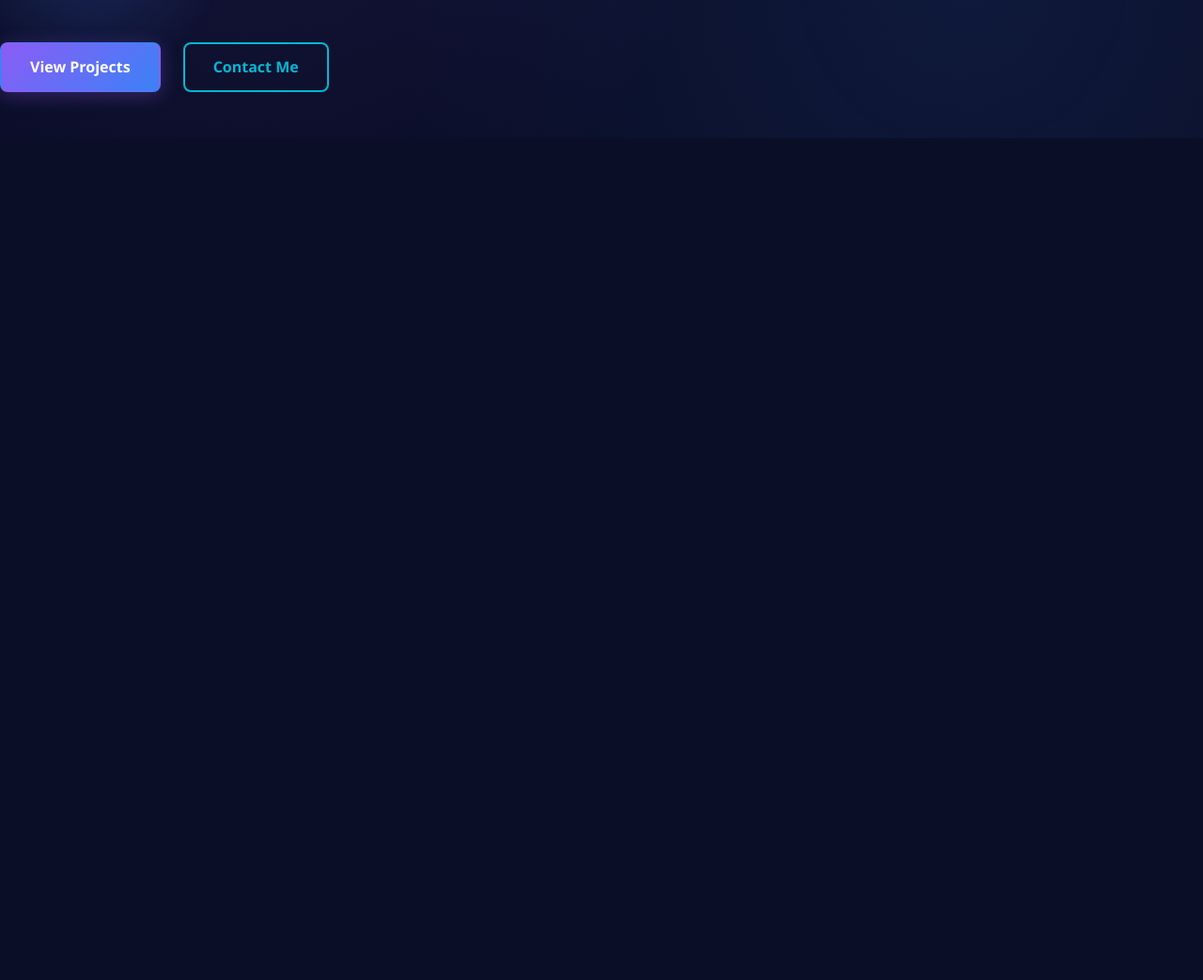
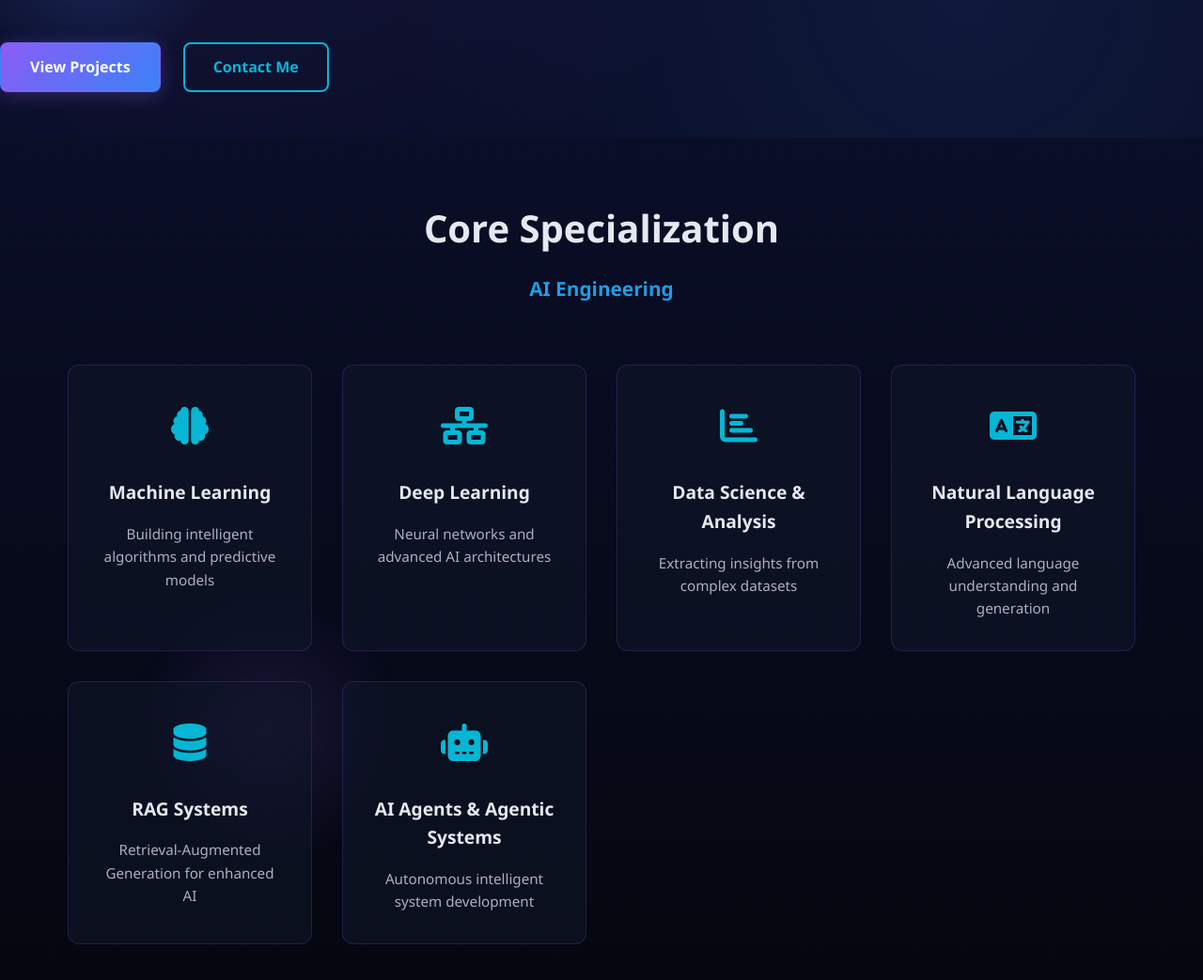
Before and after one commit to HoussamCS/AI_Portfolio, a website: page index.html in a window 1280 px wide. Shown: the part 653-1696 px from the top of the page at 94% size. Before the commit the page ends 900 px from the top, so only its background shows below. Drawn offline with Linux system fonts and the light colour scheme.

Commit message:
Add specialization section with 6 core domains

```diff
--- a/index.html
+++ b/index.html
@@ -55,8 +55,65 @@
         </div>
     </section>
 
-    <!-- Placeholder for other sections -->
-    <div style="height: 100px;"></div>
+    <!-- Specialization Section -->
+    <section id="specialization" class="specialization">
+        <div class="container">
+            <div class="section-header">
+                <h2 class="section-title">Core Specialization</h2>
+                <p class="section-subtitle">AI Engineering</p>
+            </div>
+
+            <div class="specialization-grid">
+                <div class="spec-card animate-on-scroll">
+                    <div class="spec-icon">
+                        <i class="fas fa-brain"></i>
+                    </div>
+                    <h3>Machine Learning</h3>
+                    <p>Building intelligent algorithms and predictive models</p>
+                </div>
+
+                <div class="spec-card animate-on-scroll">
+                    <div class="spec-icon">
+                        <i class="fas fa-network-wired"></i>
+                    </div>
+                    <h3>Deep Learning</h3>
+                    <p>Neural networks and advanced AI architectures</p>
+                </div>
+
+                <div class="spec-card animate-on-scroll">
+                    <div class="spec-icon">
+                        <i class="fas fa-chart-bar"></i>
+                    </div>
+                    <h3>Data Science & Analysis</h3>
+                    <p>Extracting insights from complex datasets</p>
+                </div>
+
+                <div class="spec-card animate-on-scroll">
+                    <div class="spec-icon">
+                        <i class="fas fa-language"></i>
+                    </div>
+                    <h3>Natural Language Processing</h3>
+                    <p>Advanced language understanding and generation</p>
+                </div>
+
+                <div class="spec-card animate-on-scroll">
+                    <div class="spec-icon">
+                        <i class="fas fa-database"></i>
+                    </div>
+                    <h3>RAG Systems</h3>
+                    <p>Retrieval-Augmented Generation for enhanced AI</p>
+                </div>
+
+                <div class="spec-card animate-on-scroll">
+                    <div class="spec-icon">
+                        <i class="fas fa-robot"></i>
+                    </div>
+                    <h3>AI Agents & Agentic Systems</h3>
+                    <p>Autonomous intelligent system development</p>
+                </div>
+            </div>
+        </div>
+    </section>
 
     <script src="js/main.js"></script>
 </body>
--- a/styles/main.css
+++ b/styles/main.css
@@ -361,6 +361,139 @@ body::before {
 }
 
 /* ============================================
+   SPECIALIZATION SECTION
+   ============================================ */
+
+.specialization {
+    padding: var(--spacing-2xl) 0;
+    background: linear-gradient(180deg, var(--bg-dark) 0%, var(--bg-darker) 100%);
+    position: relative;
+    overflow: hidden;
+}
+
+.specialization::before {
+    content: '';
+    position: absolute;
+    top: 50%;
+    left: 10%;
+    width: 300px;
+    height: 300px;
+    background: radial-gradient(circle, rgba(139, 92, 246, 0.15) 0%, transparent 70%);
+    border-radius: 50%;
+    animation: float 7s ease-in-out infinite;
+}
+
+.section-header {
+    text-align: center;
+    margin-bottom: var(--spacing-2xl);
+    position: relative;
+    z-index: 1;
+}
+
+.section-title {
+    font-size: 2.5rem;
+    font-weight: 800;
+    margin-bottom: var(--spacing-sm);
+    color: var(--text-primary);
+}
+
+.section-subtitle {
+    font-size: 1.3rem;
+    background: var(--gradient-cyan);
+    -webkit-background-clip: text;
+    -webkit-text-fill-color: transparent;
+    background-clip: text;
+    font-weight: 600;
+}
+
+.specialization-grid {
+    display: grid;
+    grid-template-columns: repeat(auto-fit, minmax(250px, 1fr));
+    gap: var(--spacing-lg);
+    position: relative;
+    z-index: 1;
+}
+
+.spec-card {
+    background: rgba(15, 22, 41, 0.6);
+    border: 1px solid rgba(139, 92, 246, 0.2);
+    border-radius: 12px;
+    padding: var(--spacing-lg);
+    text-align: center;
+    transition: var(--transition-slow);
+    position: relative;
+    overflow: hidden;
+    cursor: pointer;
+}
+
+.spec-card::before {
+    content: '';
+    position: absolute;
+    inset: 0;
+    background: linear-gradient(135deg, rgba(139, 92, 246, 0.1) 0%, transparent 100%);
+    opacity: 0;
+    transition: var(--transition);
+}
+
+.spec-card:hover {
+    border-color: var(--accent-purple);
+    background: rgba(15, 22, 41, 0.9);
+    transform: translateY(-10px);
+    box-shadow: 0 20px 50px rgba(139, 92, 246, 0.2);
+}
+
+.spec-card:hover::before {
+    opacity: 1;
+}
+
+.spec-icon {
+    font-size: 2.5rem;
+    color: var(--accent-cyan);
+    margin-bottom: var(--spacing-md);
+    transition: var(--transition);
+}
+
+.spec-card:hover .spec-icon {
+    color: var(--accent-purple);
+    transform: scale(1.2) rotate(10deg);
+}
+
+.spec-card h3 {
+    font-size: 1.2rem;
+    margin-bottom: var(--spacing-sm);
+    color: var(--text-primary);
+    transition: var(--transition);
+}
+
+.spec-card p {
+    color: var(--text-secondary);
+    font-size: 0.95rem;
+    line-height: 1.6;
+}
+
+.spec-card.animate-in {
+    animation: fadeInUp 0.6s ease-out forwards;
+}
+
+.spec-card:nth-child(1) { animation-delay: 0.1s; }
+.spec-card:nth-child(2) { animation-delay: 0.2s; }
+.spec-card:nth-child(3) { animation-delay: 0.3s; }
+.spec-card:nth-child(4) { animation-delay: 0.4s; }
+.spec-card:nth-child(5) { animation-delay: 0.5s; }
+.spec-card:nth-child(6) { animation-delay: 0.6s; }
+
+@keyframes fadeInUp {
+    from {
+        opacity: 0;
+        transform: translateY(30px);
+    }
+    to {
+        opacity: 1;
+        transform: translateY(0);
+    }
+}
+
+/* ============================================
    RESPONSIVE DESIGN
    ============================================ */
 
```
